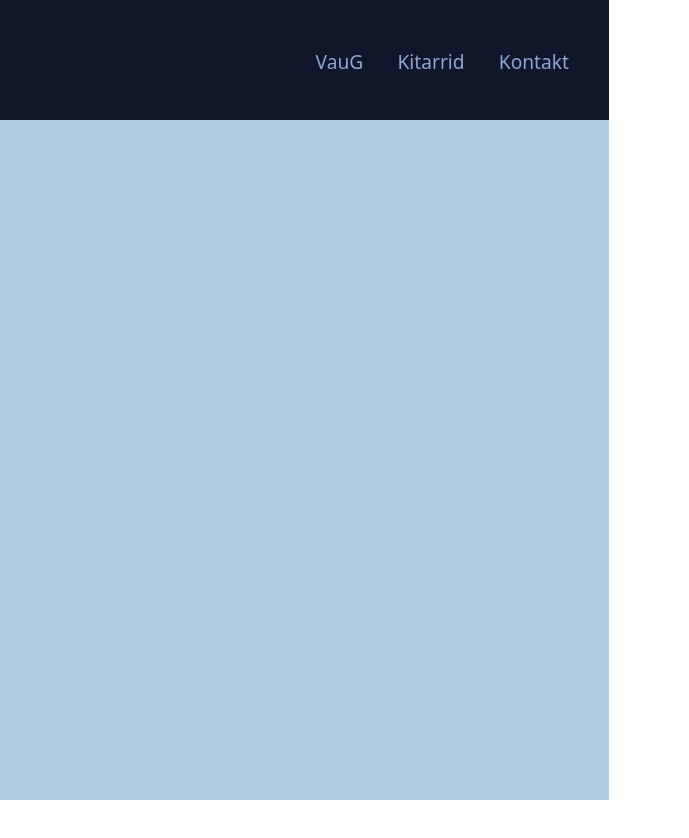
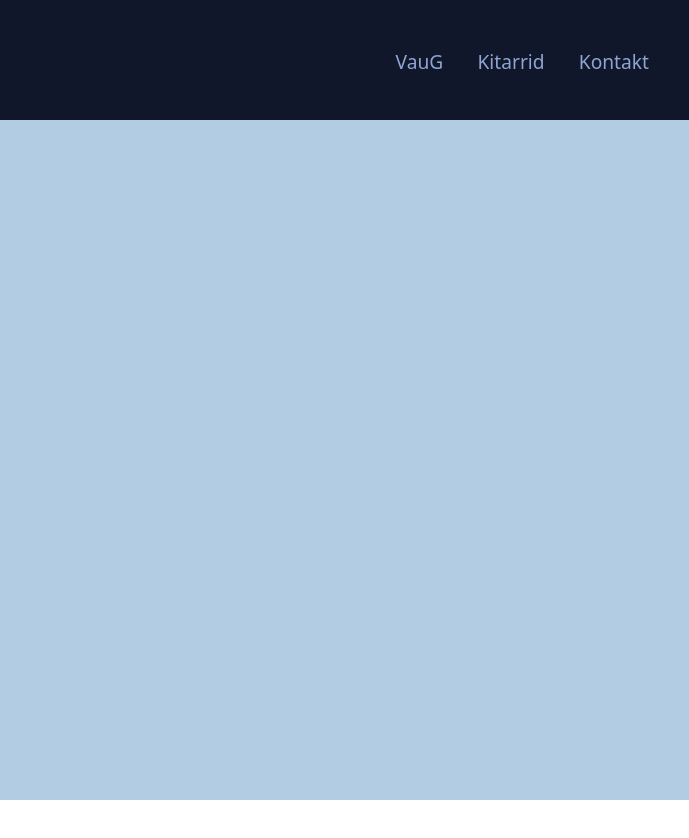
Before and after one commit to maitbb/VauG, a plain HTML site: page index.html in a window 1280 px wide. Shown: the full height of the page, 591-1280 px from the left. Drawn offline with Linux system fonts and the light colour scheme.

Commit message:
Update site

```diff
--- a/style.css
+++ b/style.css
@@ -51,8 +51,8 @@ header {
     position: fixed;
     top: 0;
     left: 0;
-    /*width: 100%; */
-    width: 1200px;
+    width: 100%;
+    /*width: 1200px; */
     height: 15vh;               /* 15% of viewport height */
     background-color: #10172b;
     color: #ffffff;
@@ -100,7 +100,7 @@ nav a:hover {
 main {
     margin-top: 15vh;           /* pushes content below fixed header */
     min-height: 85vh;
-    width: 1200px;
+    width: 100%;
     padding: 40px;
     background-color: #b2cde3;
 }
```
